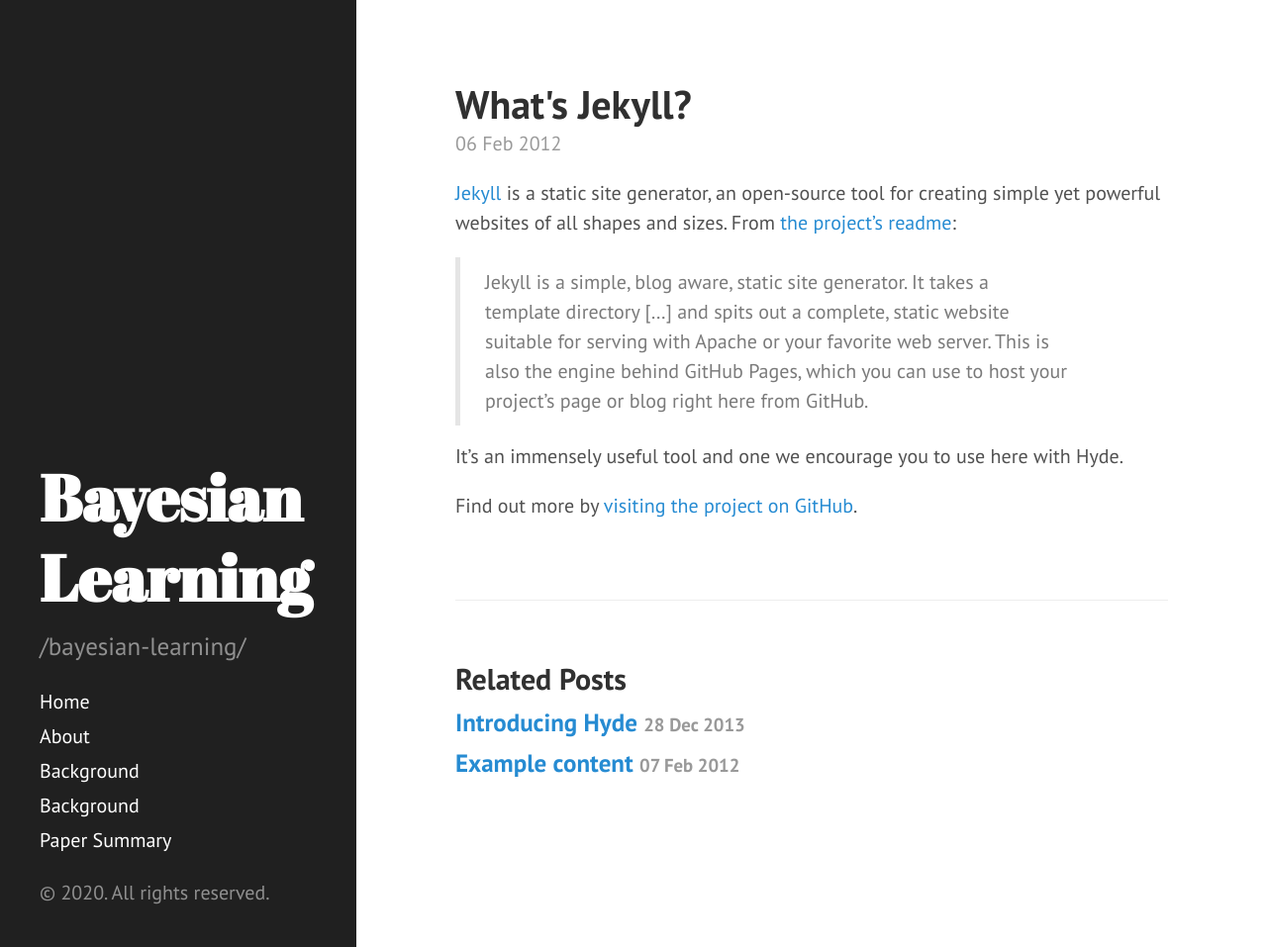
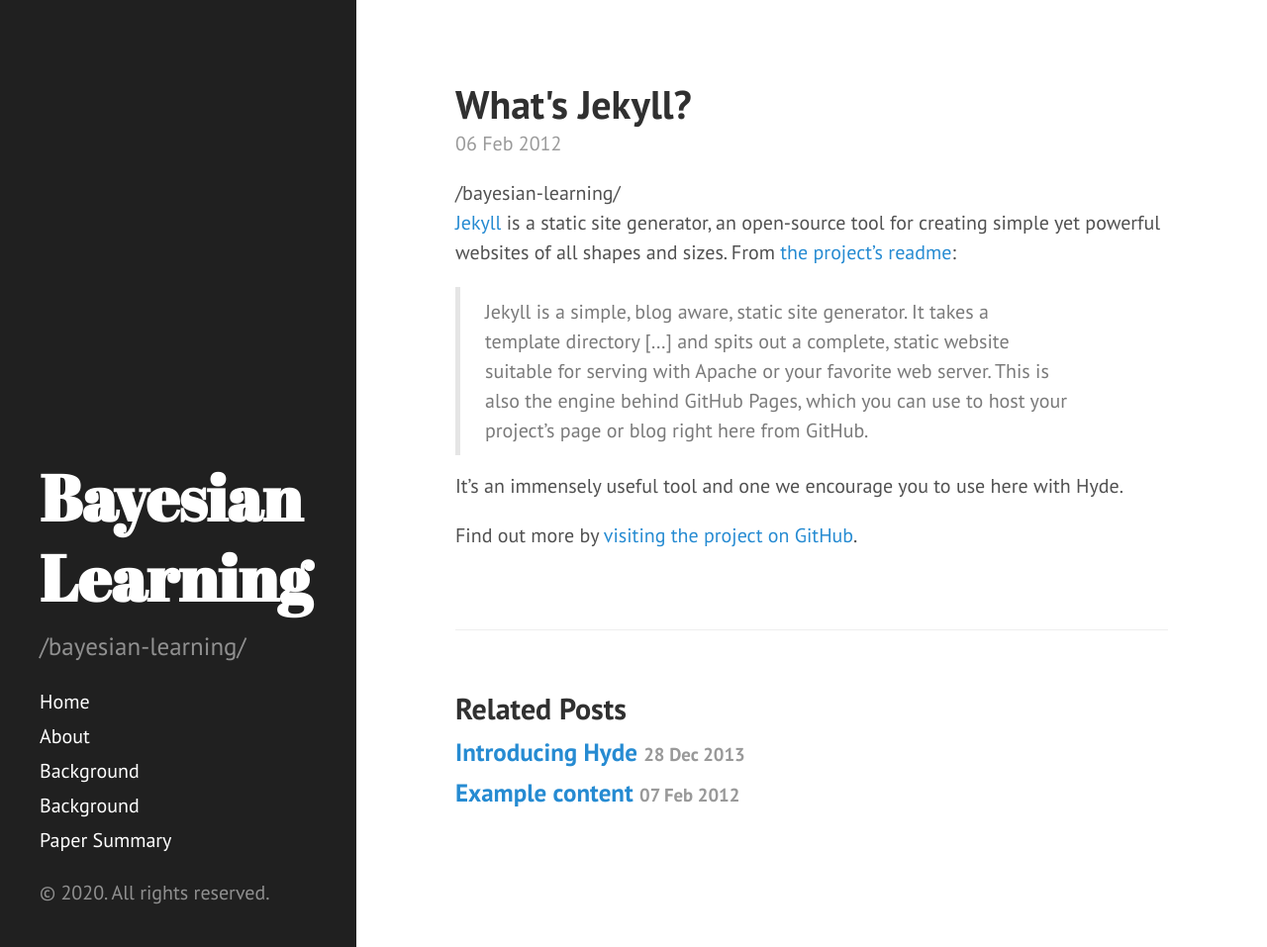
Before and after one commit to Rose-J/Bayesian, a Jekyll site: the page built from _posts/2012-02-06-whats-jekyll.md, in a window 1280 px wide and 957 px high. Shown: the whole window at 99% size. Built offline with Jekyll 4.4.1, drawn with Linux system fonts in a browser that asks for light colours; Markdown is read by kramdown in place of the engine named in the settings.

Commit message:
Update post.html

```diff
--- a/_layouts/post.html
+++ b/_layouts/post.html
@@ -5,6 +5,7 @@
 <div class="post">
   <h1 class="post-title">{{ page.title }}</h1>
   <span class="post-date">{{ page.date | date_to_string }}</span>
+  {{"/"|relative_url}}
   {{ content }}
 </div>
 
```
